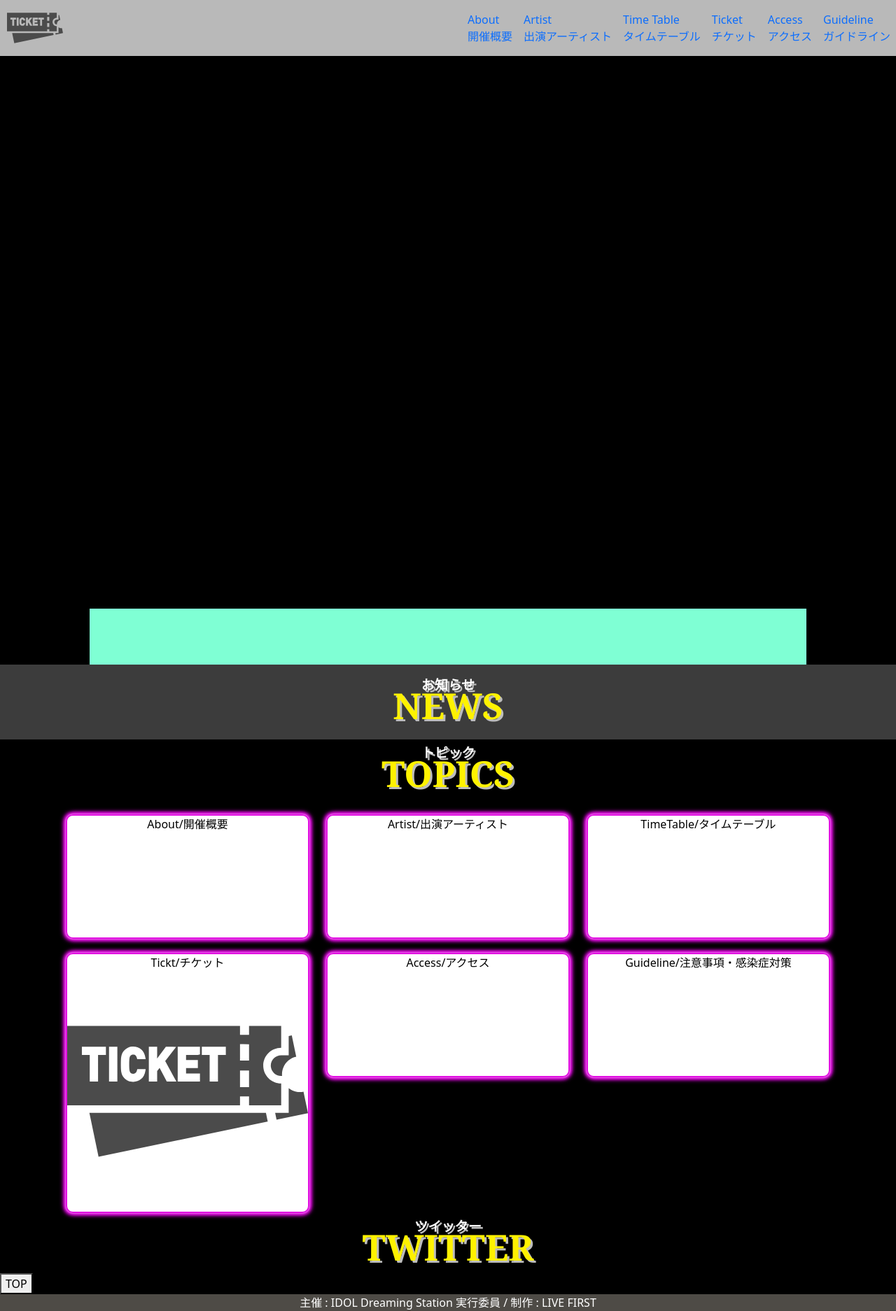
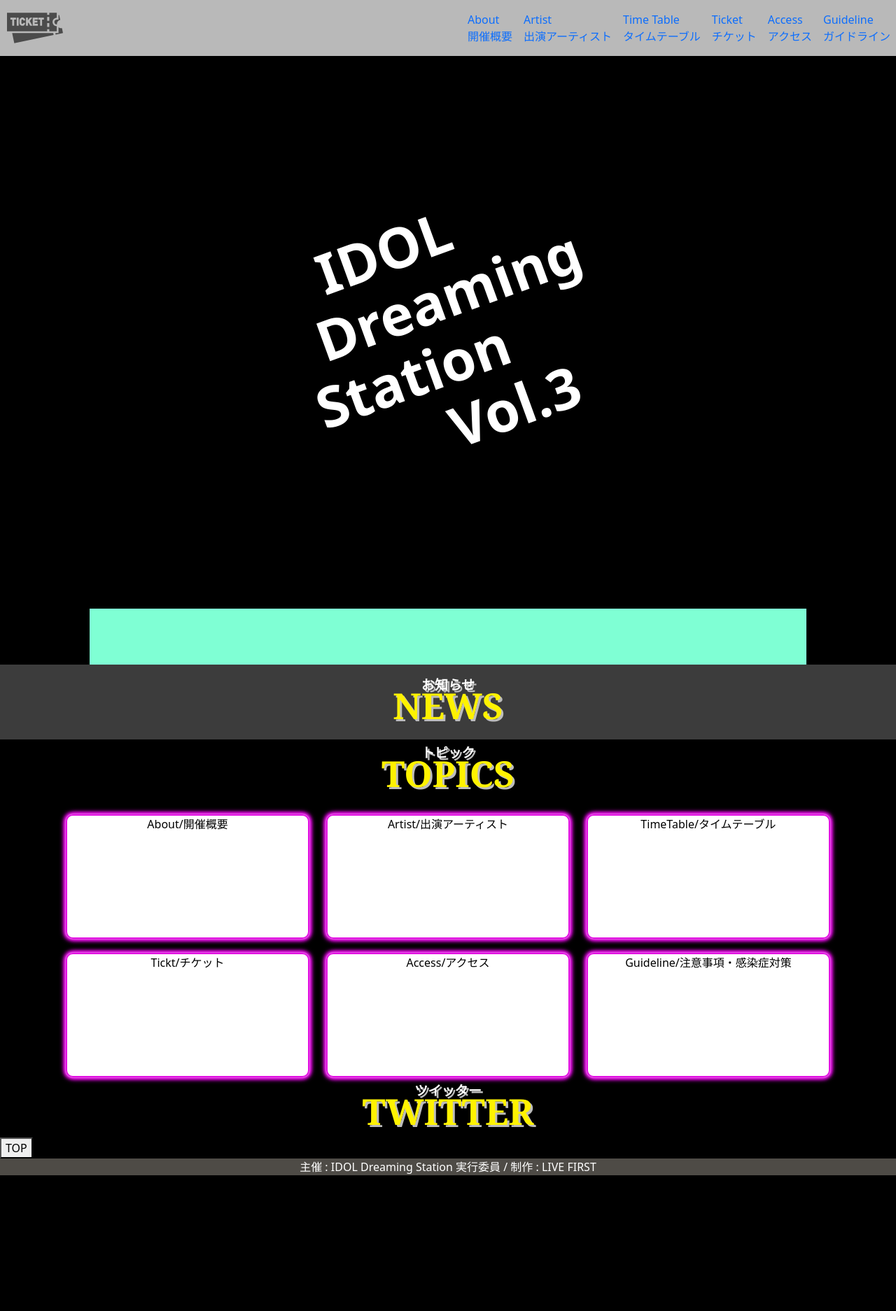
Before and after one commit to TakedaRyota/NewEventsSite, a Django app: page / in a window 1280 px wide. Shown: the whole page at 70% size. After the commit the page ends 1680 px from the top, so only its background shows below. Run offline with Django 4.2, Linux system fonts and the light colour scheme; some libraries are stand-ins or nearby versions.

Commit message:
トップタイトル

```diff
--- a/newsite/new_event_site/static/web_view/css/index.css
+++ b/newsite/new_event_site/static/web_view/css/index.css
@@ -4,8 +4,34 @@
 
 /* --- トップエリア --- */
 .top-area {
+  position: relative;
   width: 100vw;
   height: 100vh;
+}
+.event-title-area {
+  position: absolute;
+  top: 50%;
+  left: 50%;
+  transform: translateX(-50%) translateY(-50%);
+  -webkit-transform: translateX(-50%) translateY(-50%);
+}
+.event-title-area>* {
+  transform: rotateZ(340deg);
+  font-size: 10vh;
+  font-weight: bold;
+  line-height: 1.2;
+}
+.event-title-01 {
+
+}
+.event-title-02 {
+
+}
+.event-title-03 {
+
+}
+.event-title-04 {
+  text-align: right;
 }
 /* --- 会場広告 --- */
 .link-img {
--- a/newsite/new_event_site/templates/web_view/index.html
+++ b/newsite/new_event_site/templates/web_view/index.html
@@ -7,7 +7,12 @@
 
 {% block main-block %}
 <div class="top-area">
-
+  <div class="event-title-area">
+    <div class="event-title-01">IDOL</div>
+    <div class="event-title-02">Dreaming</div>
+    <div class="event-title-03">Station</div>
+    <div class="event-title-04">Vol.3</div>
+  </div>
 </div>
 <a class="place-link" href="https://unravel-tokyo.com/">
   <div class="link-img"></div>
@@ -42,12 +47,10 @@
           <svg></svg>
         </div>
       </a>
-    </div>
-    <div class="row">
       <a class="col" href="#">
         <div class="topic-content-area neon-content">
           <div>Tickt/チケット</div>
-          {% include 'web_view/icon/ticket_icon.html' %}
+          <svg></svg>
         </div>
       </a>
       <a class="col" href="#">
```
